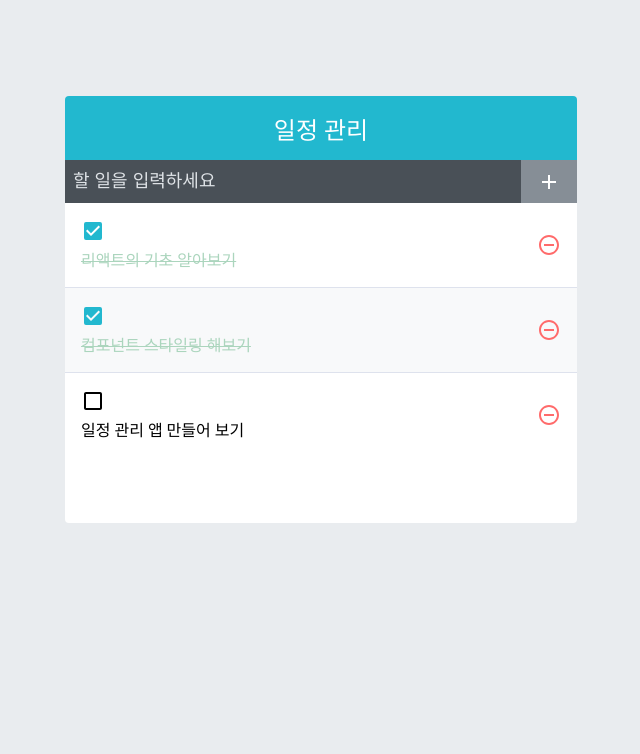
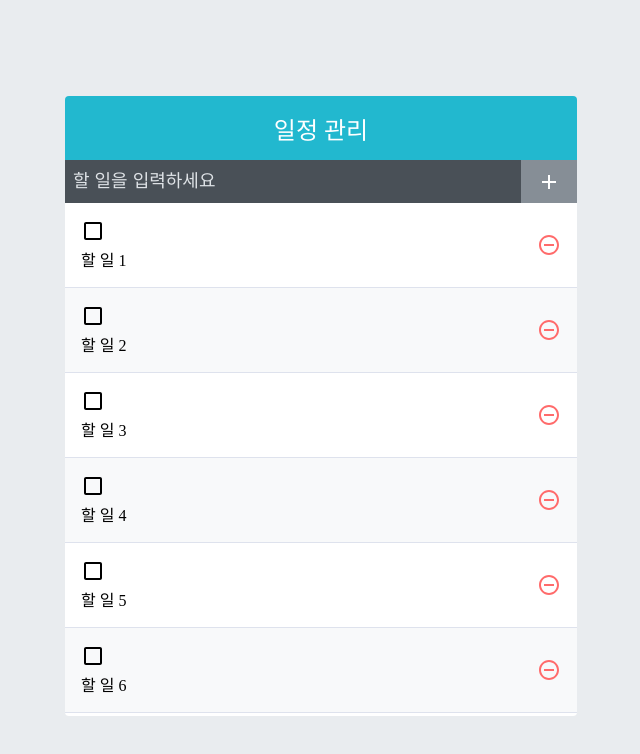
Before and after one commit to Um-SuHwann/TodoList-React, a React (Create React App) app: page / in a window 1280 px wide. Shown: the top 754 px of the page, without its empty margins (319-959 px from the left). Built offline with nearby package versions, Linux system fonts and the light colour scheme.

Commit message:
useState의 함수형 업데이트 최적화

```diff
--- a/src/App.js
+++ b/src/App.js
@@ -3,55 +3,42 @@ import TodoTemplate from "./components/TodoTemplate";
 import TodoInsert from "./components/TodoInsert";
 import TodoList from "./components/TodoList";
 
+function creatBulkTodos() {
+  const array = [];
+  for (let i = 1; i <= 2500; i++) {
+    array.push({
+      id: i,
+      text: `할 일 ${i}`,
+      checked: false,
+    });
+  }
+  return array;
+}
+
 const App = () => {
-  const [todos, setTodos] = useState([
-    {
-      id: 1,
-      text: "리액트의 기초 알아보기",
-      checked: true,
-    },
-    {
-      id: 2,
-      text: "컴포넌트 스타일링 해보기",
-      checked: true,
-    },
-    {
-      id: 3,
-      text: "일정 관리 앱 만들어 보기",
-      checked: false,
-    },
-  ]);
+  const [todos, setTodos] = useState(creatBulkTodos);
   //고윳값으로 사용될 id
   //ref를 사용하여 변수 담기
   const nextId = useRef(4);
-  const onInsert = useCallback(
-    (text) => {
+  const onInsert = useCallback((text) => {
     const todo = {
       id: nextId.current,
       text,
       checked: false,
     };
-      setTodos(todos.concat(todo));
+    setTodos((todos) => todos.concat(todo));
     nextId.current += 1; //nextId 1씩 더하기
-    },
-    [todos]
-  );
-  const onRemove = useCallback(
-    (id) => {
-      setTodos(todos.filter((todo) => todo.id !== id));
-    },
-    [todos]
-  );
-  const onToggle = useCallback(
-    (id) => {
-      setTodos(
+  }, []);
+  const onRemove = useCallback((id) => {
+    setTodos((todos) => todos.filter((todo) => todo.id !== id));
+  }, []);
+  const onToggle = useCallback((id) => {
+    setTodos((todos) =>
       todos.map((todo) =>
         todo.id === id ? { ...todo, checked: !todo.checked } : todo
       )
     );
-    },
-    [todos]
-  );
+  }, []);
   return (
     <TodoTemplate>
       <TodoInsert onInsert={onInsert} />
--- a/src/components/TodoListItem.js
+++ b/src/components/TodoListItem.js
@@ -1,3 +1,4 @@
+import React from "react";
 import {
   MdCheckBoxOutlineBlank,
   MdCheckBox,
@@ -20,4 +21,4 @@ const TodoListItem = ({ todo, onRemove, onToggle }) => {
     </div>
   );
 };
-export default TodoListItem;
+export default React.memo(TodoListItem);
```
Lines whose indentation alone changed are shown as unchanged.
